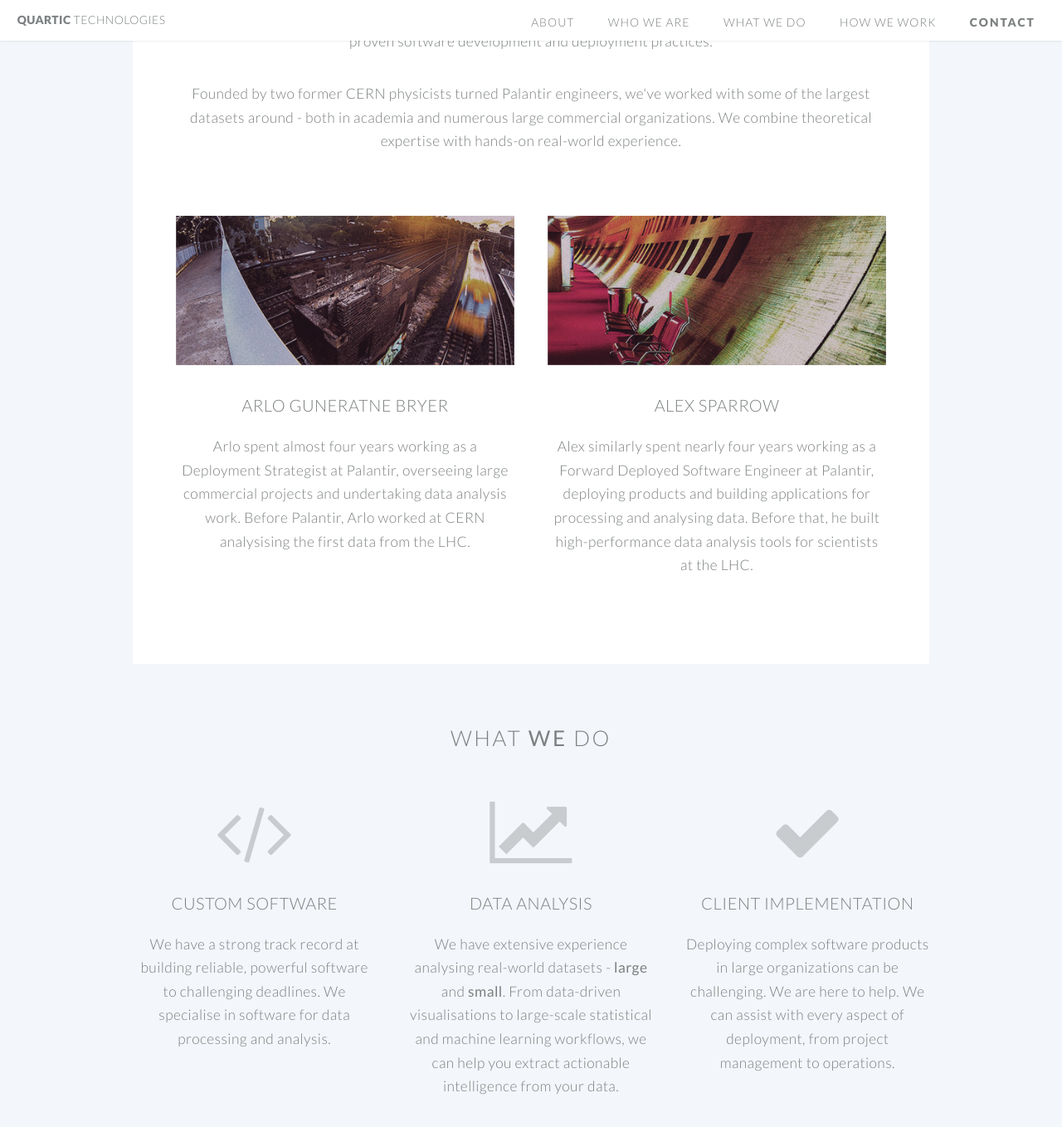
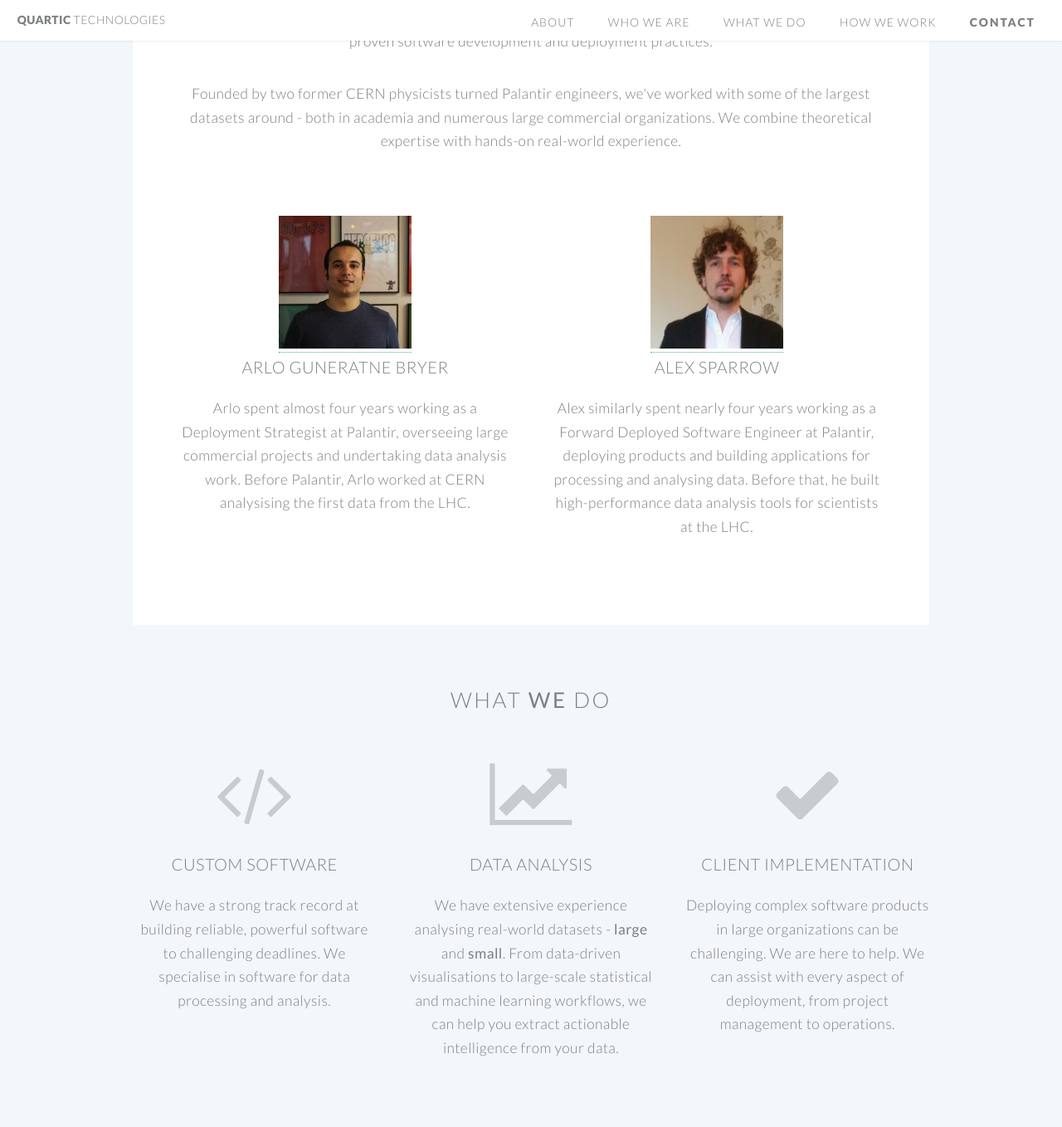
Before and after one commit to quartictech/website, a Jekyll site: the page built from index.html, in a window 1280 px wide and 1400 px high, scrolled down 908 px. Shown: the top 1358 px of the window at 83% size. Built offline with Jekyll 4.4.1, drawn with Linux system fonts in a browser that asks for light colours.

Commit message:
Lame headshots

```diff
--- a/css/style.css
+++ b/css/style.css
@@ -8,6 +8,10 @@
 */
 
 /* Basic */
+    img.headshot {
+        height: 160px;
+    }
+
 
 	body, #skel-layers-wrapper {
 		background: #f3f6fa;
@@ -809,6 +813,7 @@
 	@-ms-keyframes reveal-banner { 0% { opacity: 0; } 100% { opacity: 1; } }
 	@keyframes reveal-banner { 0% { opacity: 0; } 100% { opacity: 1; } }
 
+
 	#banner {
 		background-attachment: scroll, scroll, scroll, fixed;
 		background-color: #645862;
--- a/index.html
+++ b/index.html
@@ -36,7 +36,7 @@
 							<div class="6u">
 
 								<section>
-									<a href="#" class="image featured"><img src="images/pic01.jpg" alt="" /></a>
+									<a href="#"><img class="headshot" src="images/arlo.jpg" alt="" /></a>
 									<header>
 										<h3>Arlo Guneratne Bryer</h3>
 									</header>
@@ -49,7 +49,7 @@
 							<div class="6u">
 
 								<section>
-									<a href="#" class="image featured"><img src="images/pic02.jpg" alt="" /></a>
+									<a href="#"><img class="headshot" src="images/alex.jpg" alt="" /></a>
 									<header>
 										<h3>Alex Sparrow</h3>
 									</header>
```
Also changed, not shown: images/alex.jpg (added), images/arlo.jpg (added).
